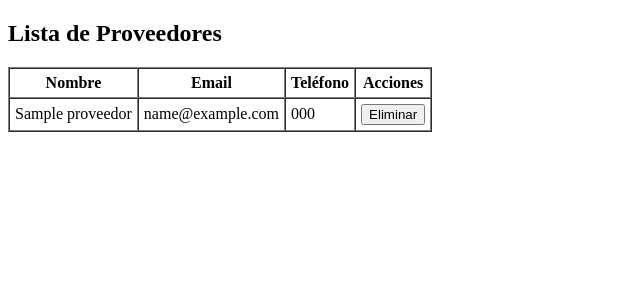
After one commit to Miliki22/Proyecto_Suministros, a Flask app: page /proveedores in a window 1280 px wide. The commit adds this page. Shown: the top 300 px of the page, without its empty margins (0-640 px from the left). Run offline with Flask 3, Linux system fonts and the light colour scheme; a user stored in the database is signed in; tables that the repository leaves empty hold one stand-in row (values such as "Sample post").

Commit message:
Agrego gestión de proveedores: registrar, listar y eliminar con control de productos asociados

```diff
--- a/app/forms.py
+++ b/app/forms.py
@@ -10,3 +10,9 @@ class ProductoForm(FlaskForm):
     stock = IntegerField('Stock', validators=[DataRequired()])
     proveedor_id = SelectField('Proveedor', coerce=int, validators=[DataRequired()])
     submit = SubmitField('Registrar Producto')
+
+class ProveedorForm(FlaskForm):
+    nombre = StringField('Nombre', validators=[DataRequired()])
+    email = StringField('Email')
+    telefono = StringField('Teléfono')
+    submit = SubmitField('Registrar Proveedor')
--- a/app/routes.py
+++ b/app/routes.py
@@ -1,7 +1,7 @@
 from flask import Blueprint, render_template, request, flash, redirect, url_for # Importa Blueprint para agrupar rutas, y render_template para cargar HTML
 from flask_login import login_required, current_user  # Importa decoradores para requerir autenticación y obtener el usuario actual
 from .models import User, Proveedor, Producto, Venta  # Importa los modelos de la base de datos
-from .forms import ProductoForm  # Importa el formulario para productos
+from .forms import ProductoForm, ProveedorForm # Importa el formulario para productos
 from app import db  # Importa la instancia de SQLAlchemy para interactuar con la base de datos
 
 main = Blueprint('main', __name__)   # Crea un Blueprint llamado 'main' para agrupar las rutas principales de la aplicación (no de autenticación)
@@ -88,3 +88,51 @@ def editar_producto(id):
         return redirect(url_for('main.listar_productos'))
 
     return render_template('editar_producto.html', form=form, producto=producto)
+
+@main.route('/proveedores')
+@login_required
+def listar_proveedores():
+    if current_user.role != 'admin':
+        flash('Acceso denegado')
+        return redirect(url_for('main.dashboard'))
+
+    proveedores = Proveedor.query.all()
+    return render_template('listar_proveedores.html', proveedores=proveedores)
+
+@main.route('/registrar_proveedor', methods=['GET', 'POST'])
+@login_required
+def registrar_proveedor():
+    if current_user.role != 'admin':
+        flash('Acceso denegado')
+        return redirect(url_for('main.dashboard'))
+
+    form = ProveedorForm()
+    if form.validate_on_submit():
+        nuevo_proveedor = Proveedor(
+            nombre=form.nombre.data,
+            email=form.email.data,
+            telefono=form.telefono.data
+        )
+        db.session.add(nuevo_proveedor)
+        db.session.commit()
+        flash('Proveedor registrado correctamente.')
+        return redirect(url_for('main.dashboard'))
+
+    return render_template('registrar_proveedor.html', form=form)
+
+@main.route('/eliminar_proveedor/<int:id>', methods=['POST'])
+@login_required
+def eliminar_proveedor(id):
+    if current_user.role != 'admin':
+        flash('Acceso denegado')
+        return redirect(url_for('main.dashboard'))
+
+    proveedor = Proveedor.query.get_or_404(id)
+    if proveedor.productos:
+        flash("No se puede eliminar el proveedor porque tiene productos asociados.")
+    else:
+        db.session.delete(proveedor)
+        db.session.commit()
+        flash('Proveedor eliminado correctamente.')
+
+    return redirect(url_for('main.listar_proveedores'))
--- a/app/templates/admin_dashboard.html
+++ b/app/templates/admin_dashboard.html
@@ -7,6 +7,8 @@
 <ul>
   <li><a href="{{ url_for('main.listar_productos') }}">Ver productos</a></li>
   <li><a href="{{ url_for('main.registrar_producto') }}">Registrar nuevo producto</a></li>
+  <li><a href="{{ url_for('main.listar_proveedores') }}">Ver proveedores</a></li>
+  <li><a href="{{ url_for('main.registrar_proveedor') }}">Registrar proveedor</a></li>
   <li><a href="{{ url_for('auth.logout') }}">Cerrar sesión</a></li>
 </ul>
 {% endblock %}
--- /dev/null
+++ b/app/templates/listar_proveedores.html
@@ -0,0 +1,35 @@
+{% extends 'base.html' %}
+{% block title %}Lista de Proveedores{% endblock %}
+
+{% block content %}
+<h2>Lista de Proveedores</h2>
+
+{% if proveedores %}
+  <table border="1" cellpadding="5" cellspacing="0">
+    <thead>
+      <tr>
+        <th>Nombre</th>
+        <th>Email</th>
+        <th>Teléfono</th>
+        <th>Acciones</th>
+      </tr>
+    </thead>
+    <tbody>
+      {% for proveedor in proveedores %}
+      <tr>
+        <td>{{ proveedor.nombre }}</td>
+        <td>{{ proveedor.email }}</td>
+        <td>{{ proveedor.telefono }}</td>
+        <td>
+          <form action="{{ url_for('main.eliminar_proveedor', id=proveedor.id) }}" method="POST" style="display:inline;">
+            <button type="submit" onclick="return confirm('¿Eliminar este proveedor?')">Eliminar</button>
+          </form>
+        </td>
+      </tr>
+      {% endfor %}
+    </tbody>
+  </table>
+{% else %}
+  <p>No hay proveedores registrados.</p>
+{% endif %}
+{% endblock %}
```
Also changed, not shown: app/templates/registrar_proveedor.html (added, +14 -0 lines).
